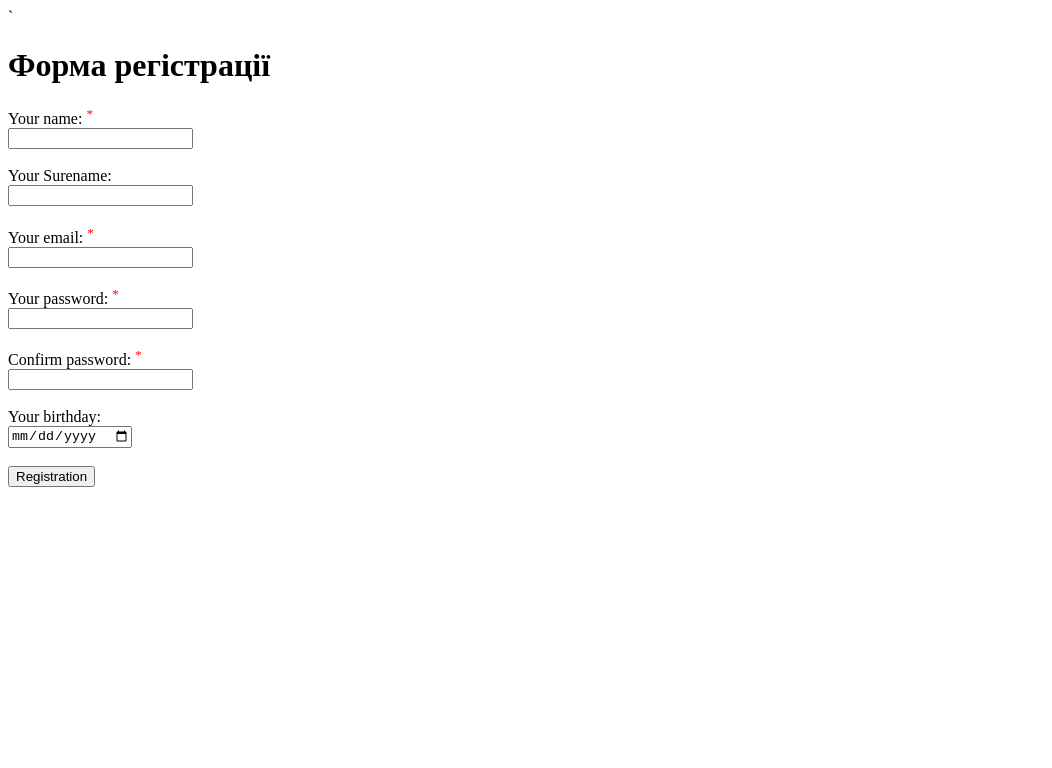
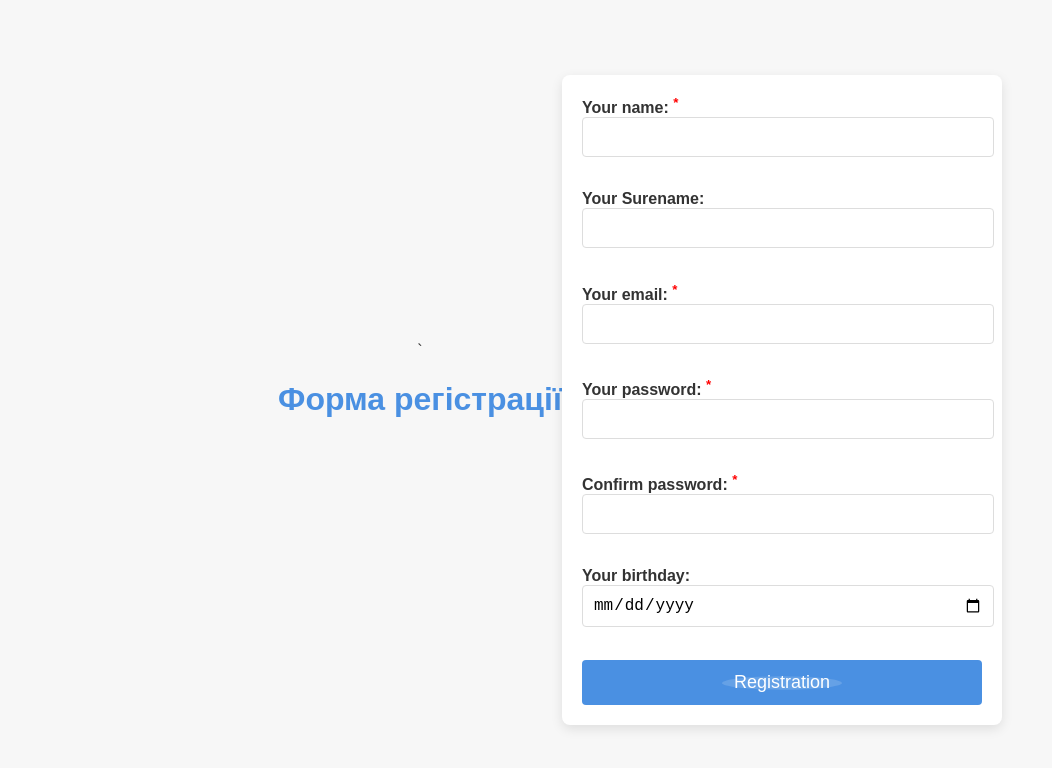
Before and after one commit to pressside/lab1, a plain HTML site: page index.html in a window 1280 px wide. Shown: the whole page, without its empty margins (0-1052 px from the left). Drawn offline with Linux system fonts and the light colour scheme; the site is published under a folder, as on GitHub Pages, so addresses that start at the root find nothing.

Commit message:
Update index.html

```diff
--- a/index.html
+++ b/index.html
@@ -3,7 +3,7 @@
 <head>
     <meta charset="UTF-8">
     <meta name="viewport" content="width=device-width, initial-scale=1.0">
-    <link href="/lab1/style.css" rel="stylesheet" type="text/css">
+    <link href="style.css" rel="stylesheet" type="text/css">
     <title>site</title>
 </head>
 <body>
```
